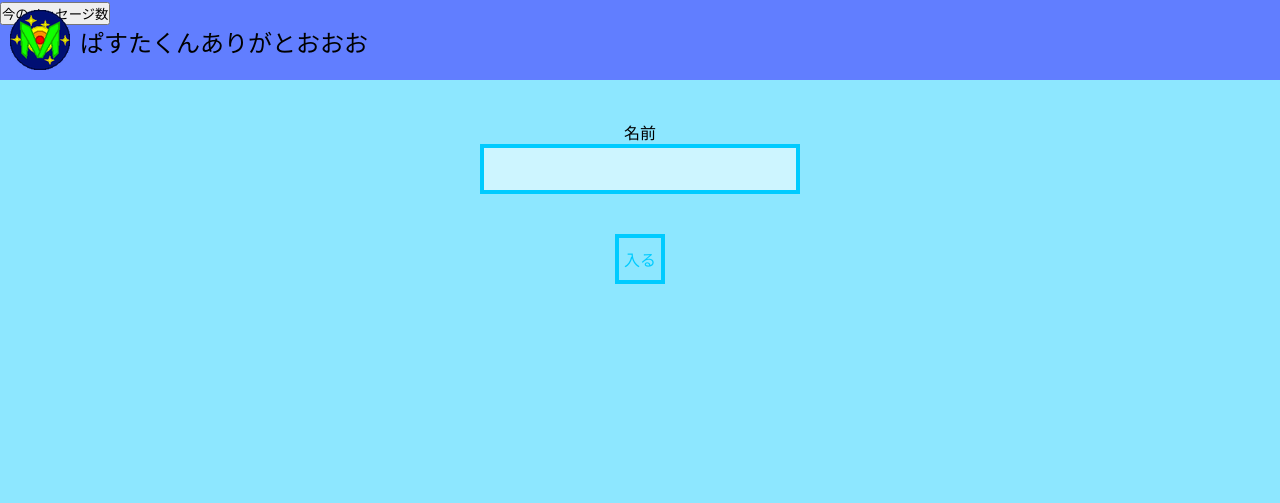
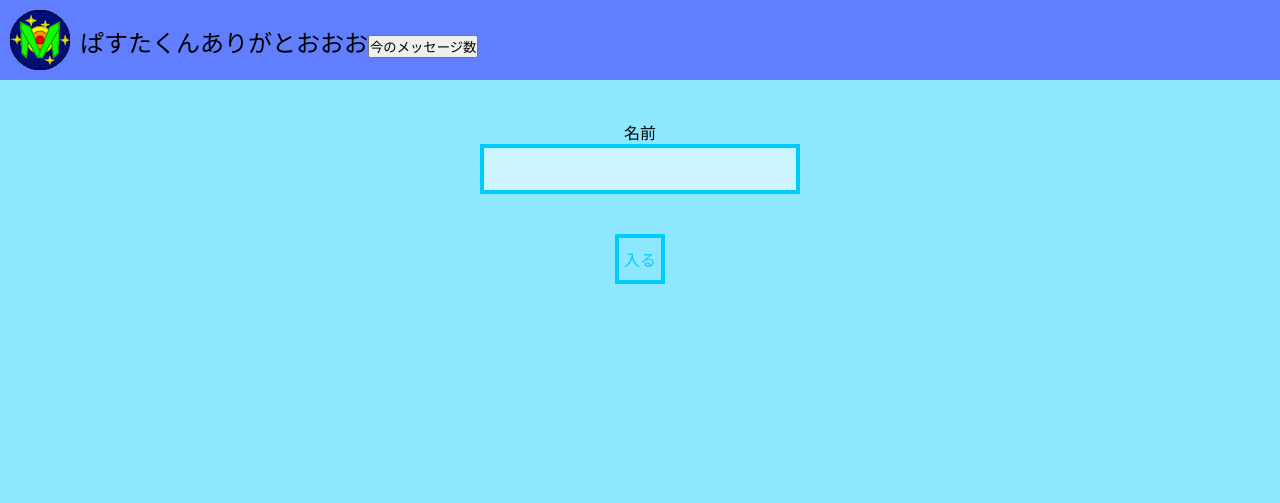
Before and after one commit to monnku/monnku-remix, a plain HTML site: page index.html in a window 1280 px wide. Drawn offline with Linux system fonts and the light colour scheme.

Commit message:
Update index.html

```diff
--- a/index.html
+++ b/index.html
@@ -19,7 +19,7 @@
   </div>
   <div class="title">
     <img src="monnku.png" class="pasta">
-    <p class="titletext">ぱすたくんありがとおおお</p><button onclick="alert(coun);">今のメッセージ数</button>
+    <p class="titletext">ぱすたくんありがとおおお<button onclick="alert(coun);">今のメッセージ数</button></p>
   </div>
   <div class="main">
     <div class="chatscroll">
```
